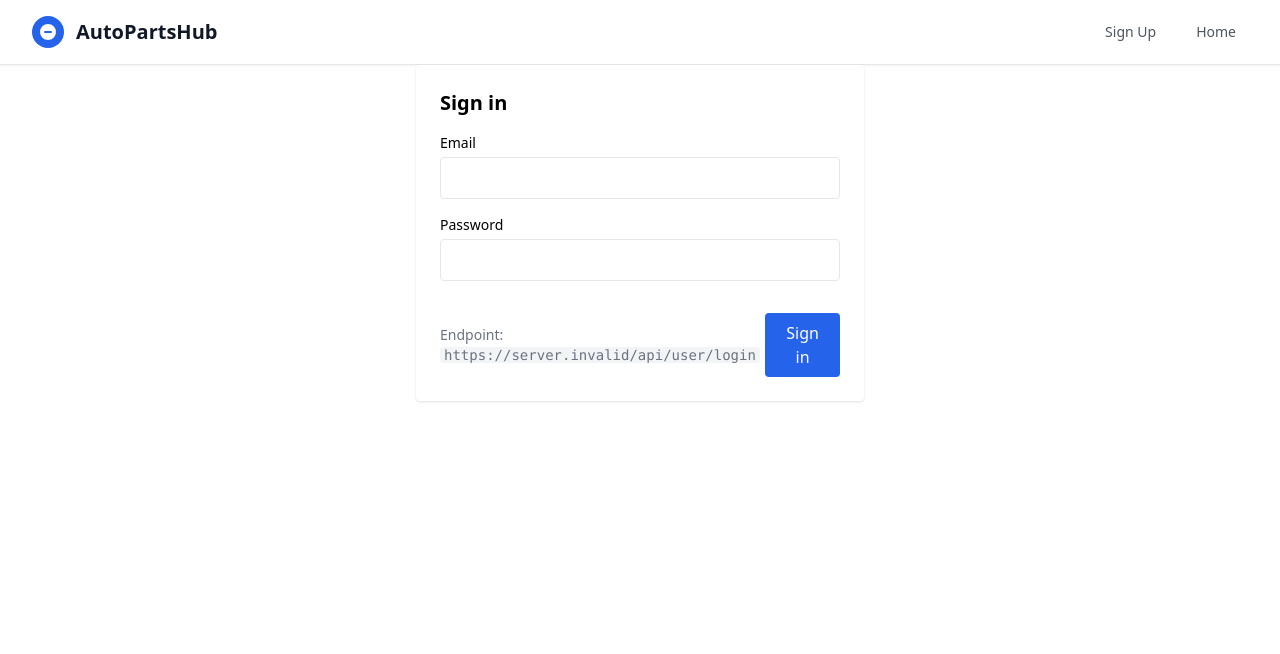
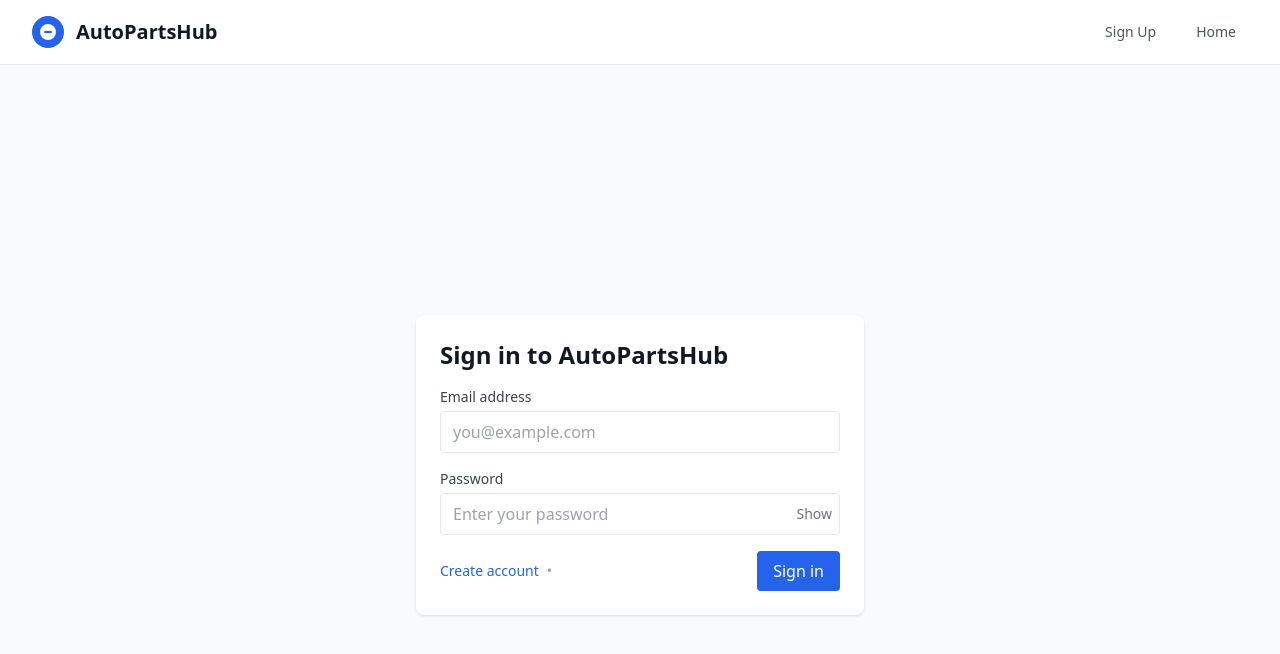
Before and after one commit to dev-rfgul/auto-hub, a React (Vite) app in the folder frontend/: page /login in a window 1280 px wide. Shown: the top 654 px of the page. Built offline with nearby package versions, Linux system fonts and the light colour scheme; no server answers.

Commit message:
adjusted the login page

```diff
--- a/frontend/src/signup/LoginUser.jsx
+++ b/frontend/src/signup/LoginUser.jsx
@@ -11,6 +11,7 @@ const LoginUser = () => {
   const [loading, setLoading] = useState(false);
   const [error, setError] = useState(null);
   const [success, setSuccess] = useState(null);
+  const [showPassword, setShowPassword] = useState(false);
 
   const onChange = (e) => setForm((p) => ({ ...p, [e.target.name]: e.target.value }));
 
@@ -19,8 +20,13 @@ const LoginUser = () => {
       setError('Email and password are required');
       return false;
     }
-    if (!form.email.includes('@')) {
-      setError('Enter a valid email');
+    // basic email check
+    if (!/^[^\s@]+@[^\s@]+\.[^\s@]+$/.test(form.email)) {
+      setError('Enter a valid email address');
+      return false;
+    }
+    if (form.password.length < 6) {
+      setError('Password must be at least 6 characters');
       return false;
     }
     return true;
@@ -35,8 +41,8 @@ const LoginUser = () => {
     try {
       const res = await axios.post(endpoint, { email: form.email, password: form.password }, { withCredentials: true });
       setSuccess(res.data?.message || 'Login successful');
-      // backend sets cookies with withCredentials:true; navigate on success
-      setTimeout(() => navigate('/'), 700);
+      // redirect after a short delay
+      setTimeout(() => navigate('/'), 600);
     } catch (err) {
       setError(err?.response?.data?.message || err.message || 'Login failed');
     } finally {
@@ -45,44 +51,78 @@ const LoginUser = () => {
   };
 
   return (
-    <div className="max-w-md mx-auto p-6 bg-white rounded shadow">
-      <h2 className="text-xl font-semibold mb-4">Sign in</h2>
+    <div className="min-h-screen flex items-center justify-center bg-gray-50 p-4">
+      <div className="w-full max-w-md bg-white rounded-lg shadow p-6">
+        <h2 className="text-2xl font-semibold text-gray-900 mb-4">Sign in to AutoPartsHub</h2>
 
         {error && <div className="mb-3 text-sm text-red-700 bg-red-50 p-2 rounded">{error}</div>}
         {success && <div className="mb-3 text-sm text-green-700 bg-green-50 p-2 rounded">{success}</div>}
 
         <form onSubmit={onSubmit} className="space-y-4">
           <div>
-          <label className="block text-sm font-medium">Email</label>
+            <label htmlFor="email" className="block text-sm font-medium text-gray-700">Email address</label>
             <input
+              id="email"
               name="email"
               type="email"
               value={form.email}
               onChange={onChange}
-            className="mt-1 block w-full border rounded p-2"
+              className="mt-1 block w-full border border-gray-200 rounded px-3 py-2 focus:outline-none focus:ring-2 focus:ring-blue-400"
+              placeholder="you@example.com"
+              aria-label="Email address"
               required
             />
           </div>
 
           <div>
-          <label className="block text-sm font-medium">Password</label>
+            <label htmlFor="password" className="block text-sm font-medium text-gray-700">Password</label>
+            <div className="relative mt-1">
               <input
+                id="password"
                 name="password"
-            type="password"
+                type={showPassword ? 'text' : 'password'}
                 value={form.password}
                 onChange={onChange}
-            className="mt-1 block w-full border rounded p-2"
+                className="block w-full border border-gray-200 rounded px-3 py-2 pr-10 focus:outline-none focus:ring-2 focus:ring-blue-400"
+                placeholder="Enter your password"
+                aria-label="Password"
                 required
               />
+              <button
+                type="button"
+                onClick={() => setShowPassword((s) => !s)}
+                className="absolute right-2 top-1/2 -translate-y-1/2 text-sm text-gray-500"
+                aria-label={showPassword ? 'Hide password' : 'Show password'}
+              >
+                {showPassword ? 'Hide' : 'Show'}
+              </button>
+            </div>
           </div>
 
-        <div className="flex items-center justify-between pt-4">
-          <div className="text-sm text-gray-500">Endpoint: <code className="bg-gray-100 px-1 rounded">{endpoint}</code></div>
-          <button type="submit" disabled={loading} className="px-4 py-2 bg-blue-600 text-white rounded">
+          <div className="flex items-center justify-between">
+            <div className="text-sm">
+              <a href="/user-signup" className="text-blue-600 hover:underline">Create account</a>
+              <span className="mx-2 text-gray-400">•</span>
+              {/* <a href="/forgot-password" className="text-blue-600 hover:underline">Forgot password?</a> */}
+            </div>
+
+            <button
+              type="submit"
+              disabled={loading}
+              className="ml-3 inline-flex items-center px-4 py-2 bg-blue-600 text-white rounded hover:bg-blue-700 disabled:opacity-60"
+            >
+              {loading ? (
+                <svg className="animate-spin h-4 w-4 mr-2" viewBox="0 0 24 24">
+                  <circle className="opacity-25" cx="12" cy="12" r="10" stroke="currentColor" strokeWidth="4" fill="none" />
+                  <path className="opacity-75" fill="currentColor" d="M4 12a8 8 0 018-8V0C5.373 0 0 5.373 0 12h4z" />
+                </svg>
+              ) : null}
               {loading ? 'Signing in...' : 'Sign in'}
             </button>
           </div>
+
         </form>
+      </div>
     </div>
   );
 };
```
Lines whose indentation alone changed are shown as unchanged.
